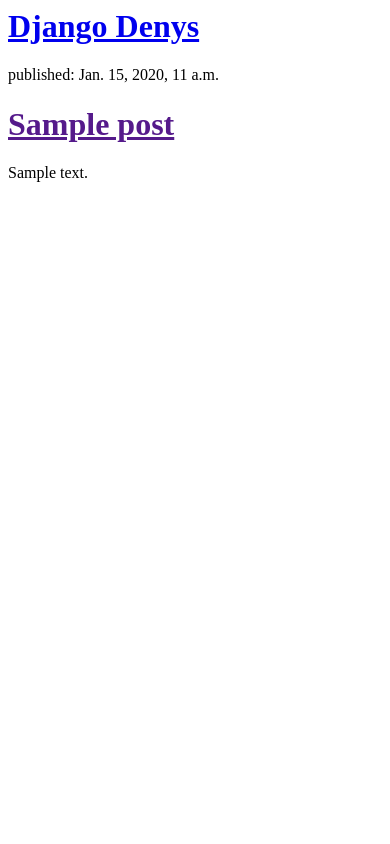
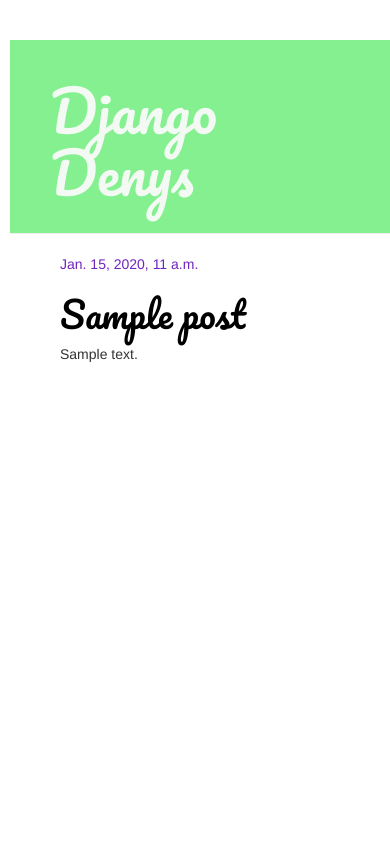
Before and after one commit to DenysV/my-first-blog, a Django app: template blog/templates/blog/post_list.html in a window 390 px wide. Run offline with Django 3.2, Linux system fonts and the light colour scheme; the template is opened without the code that fills it: values that come from a table or form of the project are taken from there, others are empty; tables that the repository leaves empty hold one stand-in row (values such as "Sample post"); some libraries are stand-ins or nearby versions.

Commit message:
Added CSS for the site

```diff
--- /dev/null
+++ b/blog/static/css/blog.css
@@ -0,0 +1,55 @@
+h1 a {
+  color: #0A8F2D;
+  font-family: 'Pacifico', cursive;
+}
+
+body {
+  padding-left:  10px;
+}
+
+.page-header {
+  background-color: #84F090;
+  msrgin-top: 0;
+  padding: 20px 20px 20px 40px;
+}
+
+.page-header h1, .page-header h1 a, .page-header h1 a:visited, .page-header h1 a:active{
+  color: #F2FAF3;
+  font-size: 42pt;
+  text-decoration: none;
+}
+
+.content {
+  margin-left: 35px;
+}
+
+h1, h2, h3, h4 {
+  font-family: 'Pacifico', cursive;
+}
+
+.date{
+  color: #7224BF;
+}
+
+.save {
+  float: right;
+}
+
+.post-form textarea, .post-form input{
+  width: 100%;
+}
+
+.top-menu, .top-menu:hover, .top-menu:visited {
+  color: #F2FAF3;
+  float: right;
+  font-size: 30pt;
+  margin-left: 22pt;
+}
+
+.post {
+  margin-bottom: 80px;
+}
+
+.post h1 a, .post h1 a:visited {
+  color: #000000;
+}
--- /dev/null
+++ b/blog/templates/blog/base.html
@@ -0,0 +1,24 @@
+{% load staticfiles %}
+<html>
+  <head>
+    <title>Django Denys blog</title>
+    <link rel="stylesheet" href="//maxcdn.bootstrapcdn.com/bootstrap/3.2.0/css/bootstrap.min.css">
+    <link rel="stylesheet" href="//maxcdn.bootstrapcdn.com/bootstrap/3.2.0/css/bootstrap-theme.min.css">
+    <link rel ="stylesheet" href="{% static 'css/blog.css' %}">
+    <link href="//fonts.googleapis.com/css?family=Pacifico" rel ="stylesheet" type="text/css">
+  </head>
+  <body>
+    <div class="page-header">
+      <h1><a href="/">Django Denys</a></h1>
+    </div>
+
+    <div class="content container">
+      <div class="row">
+        <div class="col-md-8">
+          {% block content %}
+          {% endblock %}
+        </div>
+      </div>
+    </div>
+  </body>
+</html>
--- a/blog/templates/blog/post_list.html
+++ b/blog/templates/blog/post_list.html
@@ -1,32 +1,12 @@
-<html>
-  <head>
-    <title>Django Denys blog</title>
-  </head>
-  <body>
-    <div>
-      <h1><a href="/">Django Denys</a></h1>
-    </div>
-
-      {% for post in posts %}
-        <div>
-          <p>published: {{ post.published_date }}</p>
-          <h1><a href = "">{{ post.title }}</a></h1>
-          <p>{{ post.text|linebreaksbr }}</p>
-        </div>
-      {% endfor %}
-    <!--
-    <div>
-      <p>published: 14.06.2014, 12:14</p>
-      <h2><a href="">La plaza de Tiannanmén</a></h2>
-      <p>La fue construida dentro del plan urbanístico de Pekín en 1949 y fue en simbolo de la nueva China. Es el mayor plaza en el mundo.</p>
-    </div>
-    -->
-  <!--
-    <div>
-      <p>published: 14.06.2014, 12:14</p>
-      <h2><a href="">El Palacio de Verano</a></h2>
-      <p>Es un parque está a unos doce kilometros del centro de Pekín. Desde 1998 está considerado como Patrimonio de la Humanidad por la UNESCO. La mayoría de los edificios que forman el Palacio están siruados entre el lago Kunming y la colina de la longevidad. Hay residencias, teatros, pagodas, puertas, muellas.</p>
-    </div>
-  -->
-  </body>
-</html>
+{% extends 'blog/base.html' %}
+        {% block content %}
+          {% for post in posts %}
+            <div class="post">
+              <div class="date">
+                {{ post.published_date }}
+              </div>
+              <h1><a href = "{% url 'post_detail' pk=post.pk %}">{{ post.title }}</a></h1>
+              <p>{{ post.text|linebreaksbr }}</p>
+            </div>
+          {% endfor %}
+        {% endblock %}
--- a/blog/urls.py
+++ b/blog/urls.py
@@ -1,3 +1,6 @@
 from django.conf.urls import url
 from . import views
-urlpatterns = [url(r'^$', views.post_list, name = 'post_list'),]
+urlpatterns = [
+    url(r'^$', views.post_list, name = 'post_list'),
+    url(r'^post/(?P<pk>\d+)/$', views.post_detail, name='post_detail'),
+]
```
Also changed, not shown: blog/templates/blog/post_detail.html (added, +13 -0 lines), blog/views.py (+6 -1 lines).
